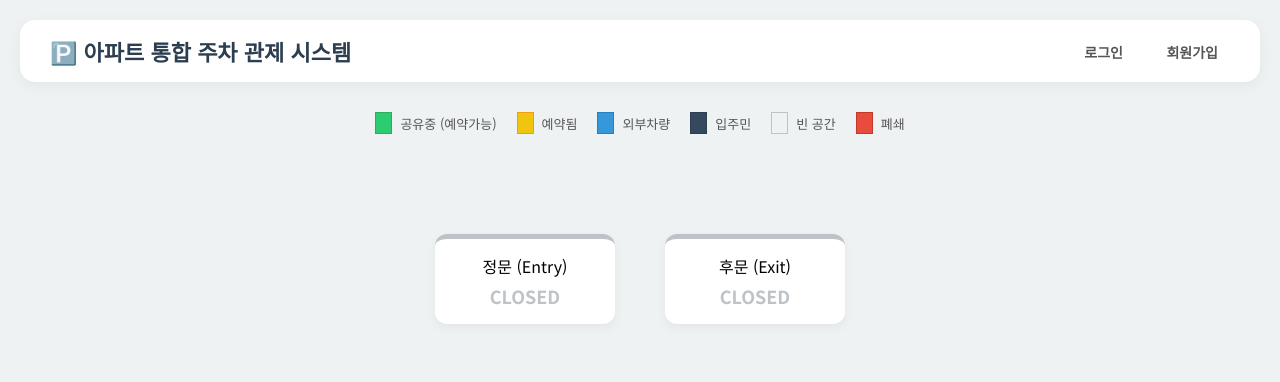
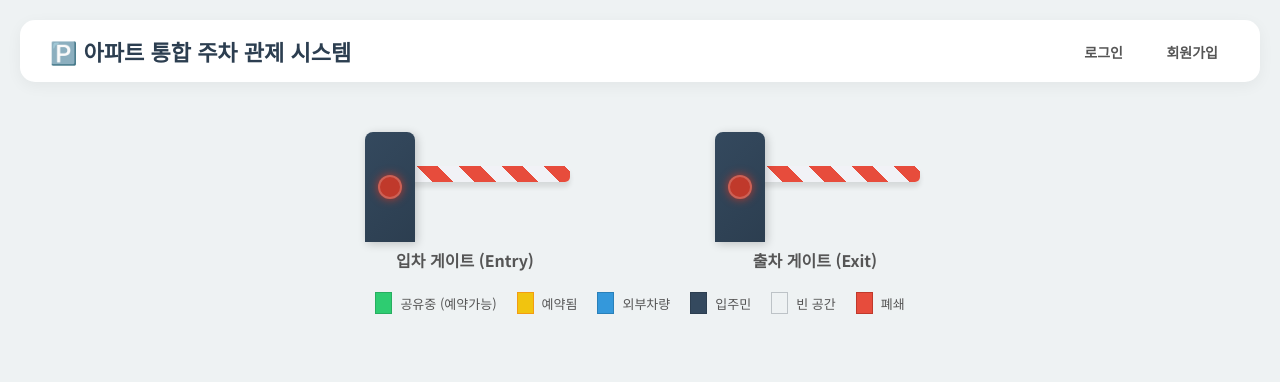
Before and after one commit to SeongMin1000/parking-system, a Flask app: page / in a window 1280 px wide. Shown: the top 382 px of the page. Run offline with Flask 3, Linux system fonts and the light colour scheme; data that the repository does not hold is empty; some libraries are stand-ins or nearby versions.

Commit message:
refactor(ui): Implement realistic gate and back-to-back parking visualization

```diff
--- a/templates/index.html
+++ b/templates/index.html
@@ -14,6 +14,7 @@
             margin: 0;
             padding: 20px;
             text-align: center;
+            overflow-x: hidden;
         }
 
         /* 2. 헤더 */
@@ -25,7 +26,7 @@
             padding: 15px 30px;
             border-radius: 15px;
             box-shadow: 0 4px 15px rgba(0,0,0,0.05);
-            margin-bottom: 30px;
+            margin-bottom: 40px; /* 게이트 공간 확보를 위해 여백 늘림 */
             max-width: 1200px;
             margin-left: auto;
             margin-right: auto;
@@ -43,12 +44,102 @@
         }
         .nav-links a:hover { background-color: #f0f0f0; color: #000; }
 
-        /* 3. 범례 */
+        /* === [NEW] 3. 리얼한 게이트 UI === */
+        .gate-section {
+            display: flex;
+            justify-content: center;
+            gap: 150px; /* 게이트 사이 간격 */
+            margin-bottom: 50px;
+            position: relative;
+        }
+
+        .gate-wrapper {
+            position: relative;
+            width: 200px;
+            height: 120px;
+            display: flex;
+            align-items: flex-end;
+        }
+
+        /* 게이트 기둥 (Pillar) */
+        .gate-pillar {
+            width: 50px;
+            height: 90px;
+            background: linear-gradient(135deg, #34495e, #2c3e50);
+            border-radius: 8px 8px 0 0;
+            position: absolute;
+            left: 0;
+            bottom: 0;
+            z-index: 10;
+            box-shadow: 2px 2px 10px rgba(0,0,0,0.2);
+            display: flex;
+            flex-direction: column;
+            align-items: center;
+            justify-content: space-around;
+            padding: 10px 0;
+        }
+
+        /* 상태 LED 표시등 */
+        .status-light {
+            width: 20px;
+            height: 20px;
+            border-radius: 50%;
+            background-color: #c0392b; /* 기본 Red */
+            box-shadow: 0 0 10px #c0392b;
+            transition: 0.3s;
+            border: 2px solid rgba(255,255,255,0.2);
+        }
+        .status-light.active {
+            background-color: #2ecc71; /* Open 시 Green */
+            box-shadow: 0 0 15px #2ecc71;
+        }
+
+        /* 차단봉 (Arm) */
+        .gate-arm {
+            width: 180px;
+            height: 16px;
+            /* 빨강/흰색 사선 스트라이프 패턴 */
+            background: repeating-linear-gradient(
+                45deg,
+                #e74c3c,
+                #e74c3c 15px,
+                #f1f2f6 15px,
+                #f1f2f6 30px
+            );
+            position: absolute;
+            left: 25px; /* 기둥 중앙 */
+            bottom: 60px; /* 기둥 상단부 회전축 */
+            transform-origin: 0% 50%; /* 왼쪽 끝을 기준으로 회전 */
+            transform: rotate(0deg); /* 닫힘 상태 */
+            transition: transform 0.6s cubic-bezier(0.4, 2.5, 0.55, 0.8); /* 튕기는 효과 */
+            border-radius: 0 5px 5px 0;
+            box-shadow: 0 5px 5px rgba(0,0,0,0.1);
+            z-index: 5; /* 기둥 뒤로 숨기거나 앞으로 빼거나 */
+        }
+
+        /* 열림 상태 클래스 */
+        .gate-arm.open {
+            transform: rotate(-65deg); /* 위로 올라감 */
+        }
+
+        /* 라벨 (입차 게이트) */
+        .gate-label-text {
+            position: absolute;
+            bottom: -30px;
+            left: 50%;
+            transform: translateX(-50%);
+            font-weight: bold;
+            color: #555;
+            font-size: 16px;
+            white-space: nowrap;
+        }
+
+        /* 4. 범례 */
         .legend-bar {
             display: flex;
             justify-content: center;
             gap: 20px;
-            margin-bottom: 40px;
+            margin-bottom: 30px;
             flex-wrap: wrap;
         }
         .legend-item { display: flex; align-items: center; font-size: 13px; color: #555; }
@@ -61,7 +152,7 @@
         .bg-unassigned { background-color: transparent; border-color: #bdc3c7; }
         .bg-closed { background-color: #e74c3c; border-color: #c0392b; }
 
-        /* 4. 메인 맵 컨테이너 */
+        /* 5. 메인 맵 컨테이너 */
         .map-container {
             display: grid;
             grid-template-columns: repeat(auto-fit, minmax(400px, 1fr));
@@ -70,10 +161,10 @@
             margin: 0 auto;
         }
 
-        /* 5. 구역 박스 (아스팔트) */
+        /* 6. 구역 박스 */
         .zone-box {
             background-color: #4a5568;
-            padding: 30px 20px; /* 위아래 패딩을 좀 더 줌 */
+            padding: 30px 20px;
             border-radius: 20px;
             box-shadow: 0 10px 25px rgba(0,0,0,0.15);
             position: relative;
@@ -95,14 +186,13 @@
             box-shadow: 0 2px 5px rgba(0,0,0,0.2);
         }
 
-        /* 6. 주차 그리드 (수정됨: 중앙 분리대 느낌) */
+        /* 7. 주차 그리드 */
         .parking-lot {
             display: grid;
-            grid-template-columns: repeat(5, 1fr); /* 5열 */
-            gap: 4px 8px; /* 세로 간격(중앙선) 4px, 가로 간격 8px */
+            grid-template-columns: repeat(5, 1fr);
+            gap: 4px 8px;
         }
 
-        /* 7. 개별 주차 공간 (공통) */
         .parking-space {
             height: 110px;
             border: 2px dashed rgba(255, 255, 255, 0.4);
@@ -114,23 +204,18 @@
             transition: all 0.3s;
         }
 
-        /* === [핵심 수정] 윗줄과 아랫줄 스타일 분리 === */
-
-        /* 1~5번 (윗줄): 위가 뚫림 (기존) */
         .parking-space:nth-child(-n+5) {
-            border-top: none; /* 위쪽 개방 */
-            border-bottom: 2px dashed rgba(255, 255, 255, 0.4); /* 아래쪽 막힘 (중앙) */
+            border-top: none;
+            border-bottom: 2px dashed rgba(255, 255, 255, 0.4);
             border-radius: 0 0 5px 5px;
         }
 
-        /* 6~10번 (아랫줄): 아래가 뚫림 (요청 사항) */
         .parking-space:nth-child(n+6) {
-            border-bottom: none; /* 아래쪽 개방 */
-            border-top: 2px dashed rgba(255, 255, 255, 0.4); /* 위쪽 막힘 (중앙) */
+            border-bottom: none;
+            border-top: 2px dashed rgba(255, 255, 255, 0.4);
             border-radius: 5px 5px 0 0;
         }
 
-        /* 내용물 스타일 */
         .space-num {
             font-size: 12px;
             color: rgba(255,255,255,0.6);
@@ -143,7 +228,7 @@
 
         .parking-space.has-car {
             border-style: solid;
-            box-shadow: inset 0 0 20px rgba(0,0,0,0.3); /* 안으로 들어간 느낌 */
+            box-shadow: inset 0 0 20px rgba(0,0,0,0.3);
         }
 
         .parking-space.status-external { background-color: #3498db; border-color: #2980b9; }
@@ -158,32 +243,7 @@
             display: none;
             filter: drop-shadow(0 2px 3px rgba(0,0,0,0.3));
         }
-
-        /* 아랫줄 차는 위를 보게 회전 (선택사항 - 원하시면 주석 해제) */
-        /* .parking-space:nth-child(n+6) .car-icon { transform: rotate(180deg); } */
-
         .parking-space.has-car .car-icon { display: block; }
-
-        /* 8. 게이트 */
-        .gate-panel {
-            display: flex;
-            justify-content: center;
-            gap: 50px;
-            margin-top: 60px;
-        }
-        .gate-box {
-            background: white;
-            padding: 15px 30px;
-            border-radius: 12px;
-            text-align: center;
-            box-shadow: 0 4px 10px rgba(0,0,0,0.05);
-            width: 120px;
-            border-top: 5px solid #bdc3c7;
-            transition: 0.3s;
-        }
-        .gate-box.open { border-color: #2ecc71; transform: translateY(-5px); }
-        .gate-status { font-weight: bold; color: #bdc3c7; font-size: 18px; display: block; margin-top: 5px; }
-        .gate-box.open .gate-status { color: #2ecc71; }
 
     </style>
 </head>
@@ -194,6 +254,24 @@
         <div class="nav-links" id="authLinks">
             <a href="/login">로그인</a>
             <a href="/register">회원가입</a>
+        </div>
+    </div>
+
+    <div class="gate-section">
+        <div class="gate-wrapper">
+            <div class="gate-pillar">
+                <div class="status-light" id="light-1"></div>
+            </div>
+            <div class="gate-arm" id="arm-1"></div>
+            <div class="gate-label-text">입차 게이트 (Entry)</div>
+        </div>
+
+        <div class="gate-wrapper">
+            <div class="gate-pillar">
+                <div class="status-light" id="light-2"></div>
+            </div>
+            <div class="gate-arm" id="arm-2"></div>
+            <div class="gate-label-text">출차 게이트 (Exit)</div>
         </div>
     </div>
 
@@ -208,17 +286,6 @@
 
     <div class="map-container" id="mapContainer">
         <p style="text-align:center; width:100%; color:#888;">시스템 데이터 로딩 중...</p>
-    </div>
-
-    <div class="gate-panel">
-        <div class="gate-box" id="gate-1">
-            <span>정문 (Entry)</span>
-            <span class="gate-status" id="status-1">CLOSED</span>
-        </div>
-        <div class="gate-box" id="gate-2">
-            <span>후문 (Exit)</span>
-            <span class="gate-status" id="status-2">CLOSED</span>
-        </div>
     </div>
 
     <script>
@@ -300,26 +367,30 @@
             });
         }
 
+        // Socket.IO 게이트 제어
         const socket = io();
         socket.on('gate_status_changed', (data) => {
             updateGateUI(data.gate_id, data.status);
+
+            // 5초 후 자동으로 닫히는 애니메이션 (UI만)
             if (data.status === 'Open') {
                 setTimeout(() => { updateGateUI(data.gate_id, 'Closed'); }, 5000);
             }
         });
 
         function updateGateUI(gateId, status) {
-            const boxId = `gate-${gateId}`;
-            const textId = `status-${gateId}`;
-            const box = document.getElementById(boxId);
-            const text = document.getElementById(textId);
+            const armId = `arm-${gateId}`;
+            const lightId = `light-${gateId}`;
+
+            const arm = document.getElementById(armId);
+            const light = document.getElementById(lightId);
 
             if (status === 'Open') {
-                box.classList.add('open');
-                text.innerText = 'OPEN !!!';
+                arm.classList.add('open');      // 막대기 올라감
+                light.classList.add('active');  // 초록불 켜짐
             } else {
-                box.classList.remove('open');
-                text.innerText = 'CLOSED';
+                arm.classList.remove('open');   // 막대기 내려감
+                light.classList.remove('active'); // 빨간불 켜짐
             }
         }
 
```
